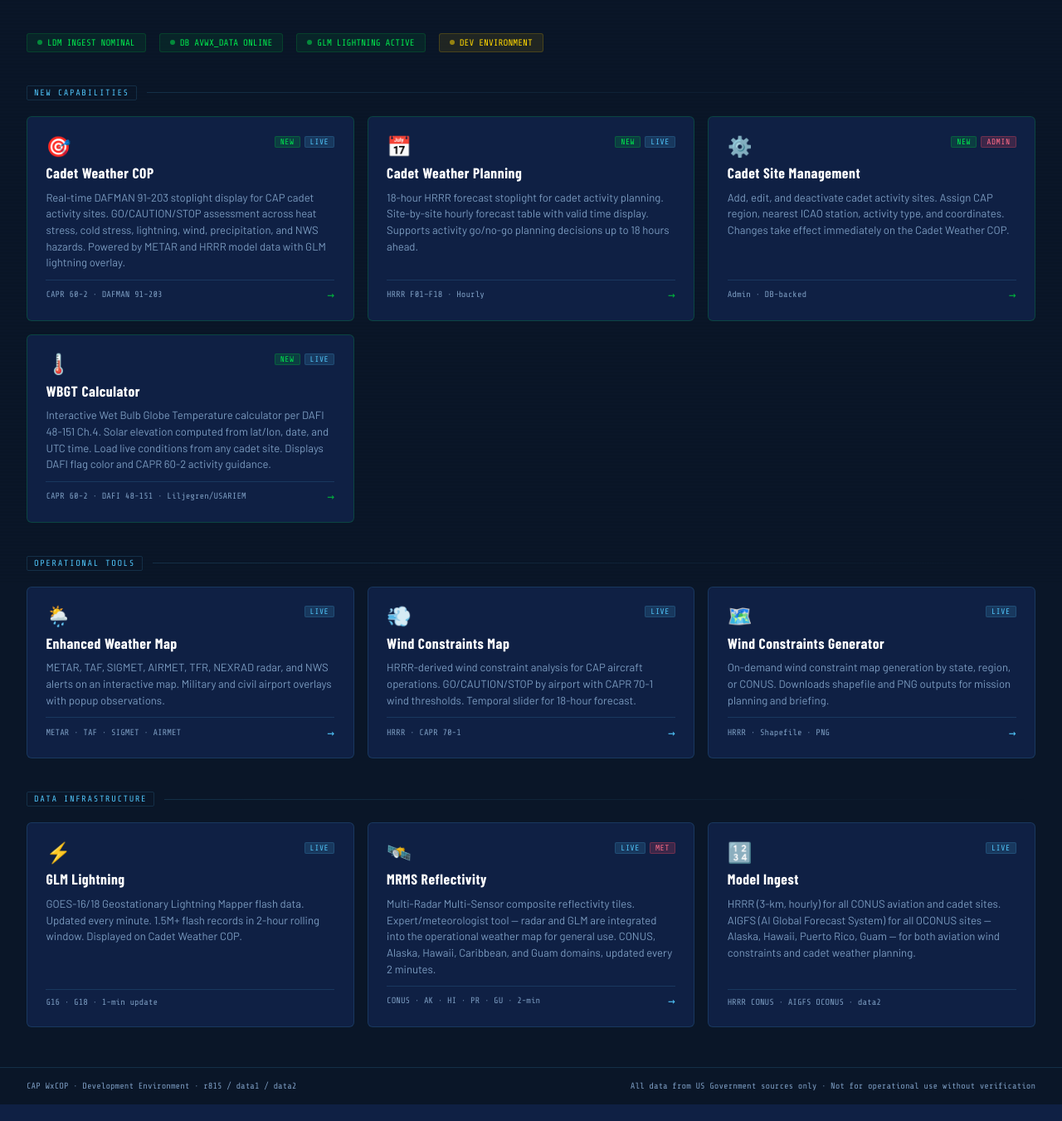
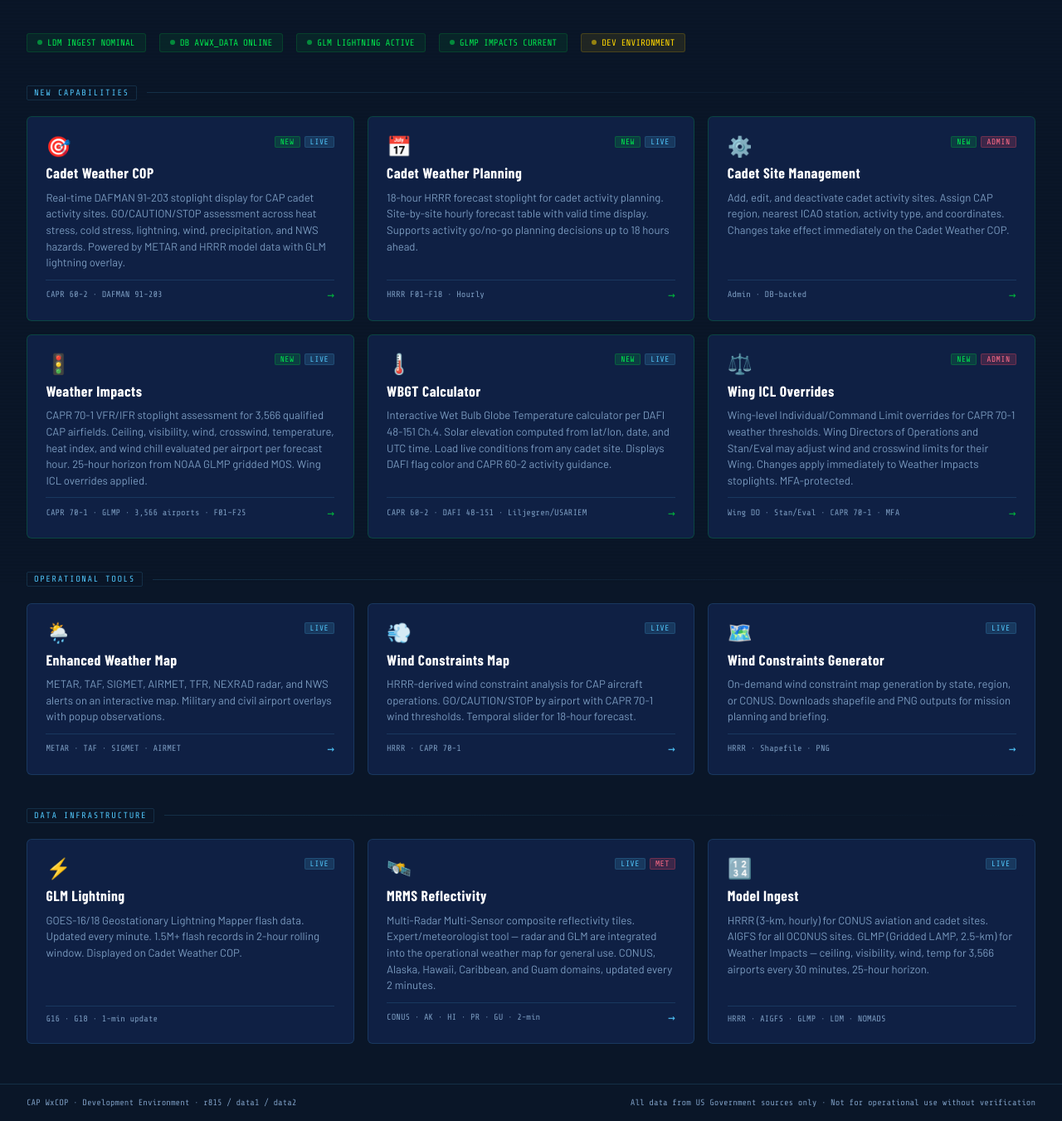
Before and after one commit to gerrycreager/CAP-WxCOP, a Flask app: page / in a window 1280 px wide. Shown: the part 96-1447 px from the top of the page at 83% size. Run offline with Flask 3, Linux system fonts and the light colour scheme; some libraries are stand-ins or nearby versions.

Commit message:
Landing page: add Weather Impacts and Wing ICL Admin cards, GLMP status pill

```diff
--- a/templates/index.html
+++ b/templates/index.html
@@ -262,6 +262,7 @@
     <div class="status-pill status-ok"><div class="dot"></div>LDM INGEST NOMINAL</div>
     <div class="status-pill status-ok"><div class="dot"></div>DB AVWX_DATA ONLINE</div>
     <div class="status-pill status-ok"><div class="dot"></div>GLM LIGHTNING ACTIVE</div>
+    <div class="status-pill status-ok"><div class="dot"></div>GLMP IMPACTS CURRENT</div>
     <div class="status-pill status-warn"><div class="dot"></div>DEV ENVIRONMENT</div>
   </div>
 
@@ -320,6 +321,22 @@
       </div>
     </a>
 
+    <a class="app-card new" href="/CAP_WxCOP_DEV/weather-impacts">
+      <div class="card-header">
+        <div class="card-icon">🚦</div>
+        <div class="card-badges">
+          <span class="badge badge-new">NEW</span>
+          <span class="badge badge-live">LIVE</span>
+        </div>
+      </div>
+      <div class="card-title">Weather Impacts</div>
+      <div class="card-desc">CAPR 70-1 VFR/IFR stoplight assessment for 3,566 qualified CAP airfields. Ceiling, visibility, wind, crosswind, temperature, heat index, and wind chill evaluated per airport per forecast hour. 25-hour horizon from NOAA GLMP gridded MOS. Wing ICL overrides applied.</div>
+      <div class="card-meta">
+        <span>CAPR 70-1 · GLMP · 3,566 airports · F01–F25</span>
+        <span class="card-arrow">→</span>
+      </div>
+    </a>
+
     <a class="app-card new" href="/CAP_WxCOP_DEV/wbgt">
   <div class="card-header">
     <div class="card-icon">🌡️</div>
@@ -336,9 +353,23 @@
   </div>
 </a>
 
+    <a class="app-card new" href="/CAP_WxCOP_DEV/admin/wing-icl">
+      <div class="card-header">
+        <div class="card-icon">⚖️</div>
+        <div class="card-badges">
+          <span class="badge badge-new">NEW</span>
+          <span class="badge badge-dev">ADMIN</span>
+        </div>
+      </div>
+      <div class="card-title">Wing ICL Overrides</div>
+      <div class="card-desc">Wing-level Individual/Command Limit overrides for CAPR 70-1 weather thresholds. Wing Directors of Operations and Stan/Eval may adjust wind and crosswind limits for their Wing. Changes apply immediately to Weather Impacts stoplights. MFA-protected.</div>
+      <div class="card-meta">
+        <span>Wing DO · Stan/Eval · CAPR 70-1 · MFA</span>
+        <span class="card-arrow">→</span>
+      </div>
+    </a>
+
   </div>
-
-  <!-- OPERATIONAL TOOLS -->
   <div class="section-header">
     <div class="section-tag">Operational Tools</div>
     <div class="section-line"></div>
@@ -425,8 +456,8 @@
         <div class="card-badges"><span class="badge badge-live">LIVE</span></div>
       </div>
       <div class="card-title">Model Ingest</div>
-      <div class="card-desc">HRRR (3-km, hourly) for all CONUS aviation and cadet sites. AIGFS (AI Global Forecast System) for all OCONUS sites — Alaska, Hawaii, Puerto Rico, Guam — for both aviation wind constraints and cadet weather planning.</div>
-      <div class="card-meta"><span>HRRR CONUS · AIGFS OCONUS · data2</span></div>
+      <div class="card-desc">HRRR (3-km, hourly) for CONUS aviation and cadet sites. AIGFS for all OCONUS sites. GLMP (Gridded LAMP, 2.5-km) for Weather Impacts — ceiling, visibility, wind, temp for 3,566 airports every 30 minutes, 25-hour horizon.</div>
+      <div class="card-meta"><span>HRRR · AIGFS · GLMP · LDM · NOMADS</span></div>
     </div>
 
   </div>
```
